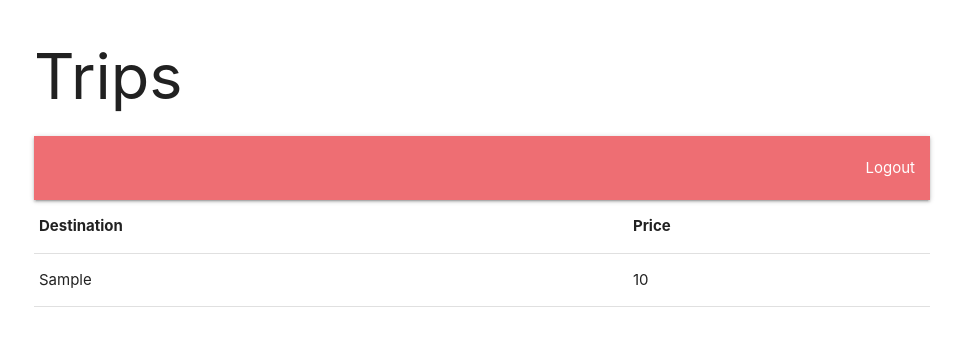
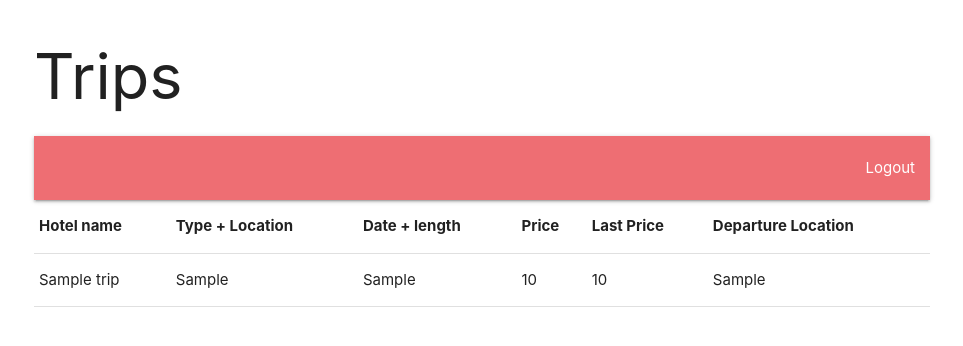
Before and after one commit to teh42eem00/Holiday_Monitor, a Flask app: page /trips in a window 1280 px wide. Shown: the top 346 px of the page, without its empty margins (158-1121 px from the left). Run offline with Flask 3, Linux system fonts and the light colour scheme; the visitor is signed in with stand-in values (Sample User, id 1); tables that the repository leaves empty hold one stand-in row (values such as "Sample post"); data that the repository does not hold is empty.

Commit message:
Scraping trips, generating trip hashes, adding new trips or updating existing ones

```diff
--- a/app.py
+++ b/app.py
@@ -1,12 +1,14 @@
+import hashlib
 from functools import wraps
 from flask import Flask, render_template, request, redirect, url_for, session
+from bs4 import BeautifulSoup
+import re
 import sqlite3
 import bcrypt
+import requests
 
 app = Flask(__name__)
 app.secret_key = 'SomeSecretKey!1'
-
-# Configure SQLite database
 DATABASE = 'database.db'
 
 
@@ -22,18 +24,14 @@ def login_required(route_function):
     return wrapper
 
 
+# Create DB
 def create_database():
     conn = sqlite3.connect(DATABASE)
     c = conn.cursor()
-
-    # Create table for users
     c.execute('''CREATE TABLE IF NOT EXISTS users
                  (id INTEGER PRIMARY KEY AUTOINCREMENT, username TEXT, password TEXT)''')
-
-    # Create table for trips
     c.execute('''CREATE TABLE IF NOT EXISTS trips
-                 (id INTEGER PRIMARY KEY AUTOINCREMENT, destination TEXT, price INTEGER)''')
-
+                 (id INTEGER PRIMARY KEY AUTOINCREMENT, title TEXT, location TEXT, days TEXT, price INTEGER, last_price INTEGER, departure_location TEXT, trip_hash TEXT)''')
     conn.commit()
     conn.close()
 
@@ -51,6 +49,7 @@ def index():
 @app.route('/trips')
 @login_required
 def trips():
+    scrape_and_load_offers()  # Scrape and load offers into the database
     conn = sqlite3.connect(DATABASE)
     c = conn.cursor()
     c.execute('SELECT * FROM trips')
@@ -82,7 +81,6 @@ def register():
 
 
 # Route for user login
-# Route for user login
 @app.route('/login', methods=['GET', 'POST'])
 def login():
     if request.method == 'POST':
@@ -99,16 +97,15 @@ def login():
             stored_password = row[0]
 
             if bcrypt.checkpw(password.encode('utf-8'), stored_password):
-                session['username'] = username  # Store the username in the session
-                return redirect(url_for('trips'))  # Redirect to 'trips' endpoint
+                session['username'] = username
+                return redirect(url_for('trips'))
 
         return 'Invalid username or password'
 
     return render_template('index.html')
 
 
-
-# Route for loggin out
+# Route for logging out
 @app.route('/logout', methods=['GET', 'POST'])
 def logout():
     # Clear session data or perform any necessary logout operations
@@ -116,5 +113,52 @@ def logout():
     return redirect(url_for('login'))
 
 
+# Scrapes the website for holiday offers and loads them into the database
+def scrape_and_load_offers():
+    print("Starting scraping...")
+    url = 'https://r.pl/szukaj?wybraneSkad=KTW&wybraneSkad=KRK&typTransportu=AIR&data=2023-06-24&data=2023-07-30&dorosli=1992-01-01&dorosli=1992-01-01&dzieci=2020-05-23&dzieci=2012-08-22&liczbaPokoi=1&dowolnaLiczbaPokoi=nie&wyzywienia=all-inclusive&wyzywienia=3-posilki&wyzywienia=2-posilki&dlugoscPobytu=*-*&dlugoscPobytu.od=8&dlugoscPobytu.do=&odlegloscLotnisko=*-*&cena=sum&cena.od=&cena.do=&ocenaKlientow=&sortowanie=cena-asc'
+
+    response = requests.get(url)
+    soup = BeautifulSoup(response.content, 'html.parser')
+    conn = sqlite3.connect(DATABASE)
+    c = conn.cursor()
+
+    trip_divs = soup.findAll("div", class_="r-card__body")
+    for trip_div in trip_divs:
+        title = trip_div.find("span", class_="r-bloczek-tytul").text.strip()
+        location = trip_div.find("span", class_="r-bloczek-lokalizacja").text.strip()
+        days = trip_div.find("div", class_="r-bloczek-wlasciwosc__dni").text.strip()
+        price = trip_div.find("div", class_="r-bloczek-cena").text.strip()
+        departure_location = trip_div.find("span", class_="r-bloczek-przystanki__info").previous_sibling.strip()
+
+        price = re.sub(r'\D', '', price)
+        days = days.split(')')[0].strip().replace("(", "- ")
+
+        # Generate trip hash
+        trip_hash = hashlib.md5((title + location + days + departure_location).encode('utf-8')).hexdigest()
+
+        # Check if trip already exists in the database
+        c.execute('SELECT price FROM trips WHERE trip_hash = ?', (trip_hash,))
+        row = c.fetchone()
+
+        if row:
+            stored_price = row[0]
+
+            if int(price) != stored_price:
+                # Update the price and set the previous price as the last price
+                c.execute('UPDATE trips SET price = ?, last_price = ? WHERE trip_hash = ?',
+                          (int(price), stored_price, trip_hash))
+        else:
+            # Insert the new trip into the database
+            c.execute(
+                'INSERT INTO trips (title, location, days, price, last_price, departure_location, trip_hash) VALUES (?, ?, ?, ?, ?, ?, ?)',
+                (title, location, days, int(price), int(price), departure_location, trip_hash))
+
+    conn.commit()
+    conn.close()
+
+    print("Scraping completed!")
+
+
 if __name__ == '__main__':
     app.run(debug=True)
--- a/templates/trips.html
+++ b/templates/trips.html
@@ -17,8 +17,12 @@
         <table>
             <thead>
                 <tr>
-                    <th>Destination</th>
+                    <th>Hotel name</th>
+                    <th>Type + Location</th>
+                    <th>Date + length</th>
                     <th>Price</th>
+                    <th>Last Price</th>
+                    <th>Departure Location</th>
                 </tr>
             </thead>
             <tbody>
@@ -26,6 +30,10 @@
                 <tr>
                     <td>{{ trip[1] }}</td>
                     <td>{{ trip[2] }}</td>
+                    <td>{{ trip[3] }}</td>
+                    <td>{{ trip[4] }}</td>
+                    <td>{{ trip[5] }}</td>
+                    <td>{{ trip[6] }}</td>
                 </tr>
                 {% endfor %}
             </tbody>
```
